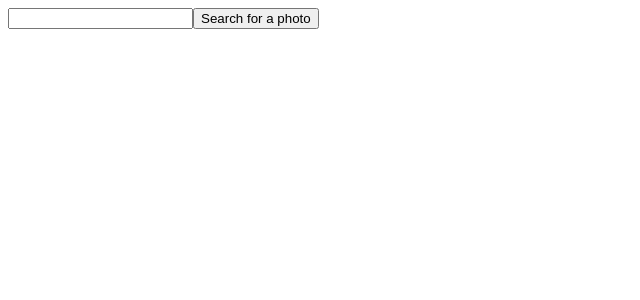
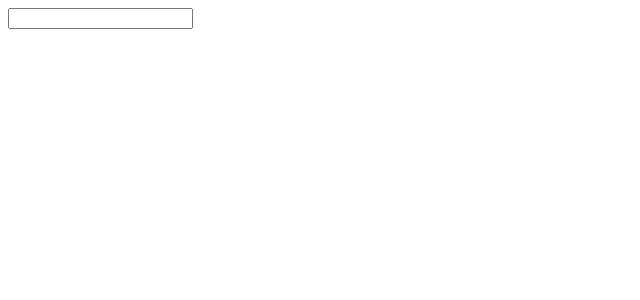
Before and after one commit to hadifayazi/search_photo, a React (Create React App) app: page / in a window 1280 px wide. Shown: the top 300 px of the page, without its empty margins (0-640 px from the left). Built offline with nearby package versions, Linux system fonts and the light colour scheme.

Commit message:
using form to submit input data, useing prevent default in order to prevent the submission to url and reloading the page

```diff
--- a/src/components/searchBar.js
+++ b/src/components/searchBar.js
@@ -1,11 +1,14 @@
-function SearchBar({ onSubmit }) {
-  const handleClick = () => {
-    onSubmit("cars");
+function SearchBar() {
+  const handleFormSubmit = (event) => {
+    event.preventDefault();
+    console.log("sending data to the parent");
   };
+
   return (
     <div>
-      <input type="text" />
-      <button onClick={handleClick}>Search for a photo</button>
+      <form onSubmit={handleFormSubmit}>
+        <input />
+      </form>
     </div>
   );
 }
```
